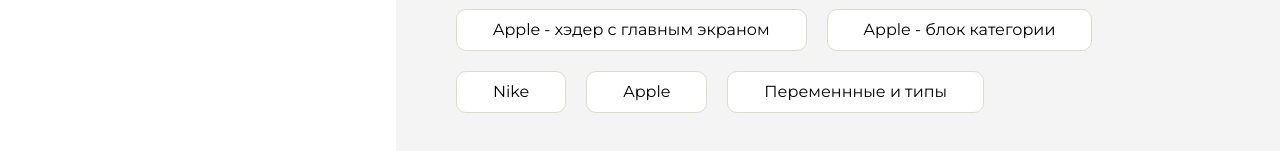
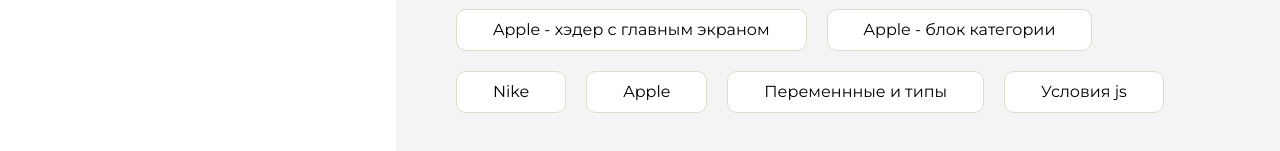
Before and after one commit to nur2282/homework, a plain HTML site: page index.html in a window 1280 px wide. Shown: the part 539-690 px from the top of the page. Drawn offline with Linux system fonts and the light colour scheme.

Commit message:
Update index.html

```diff
--- a/index.html
+++ b/index.html
@@ -149,6 +149,9 @@
                     <li class="content__list-item">
                         <a href="js/index.html">Переменнные и типы</a>
                     </li>
+                    <li class="content__list-item">
+                        <a href="js-2/index.html">Условия js</a>
+                    </li>
                 </ul>
             </div>
             <div class="content__block hidden" id="diplomBlock">
```
